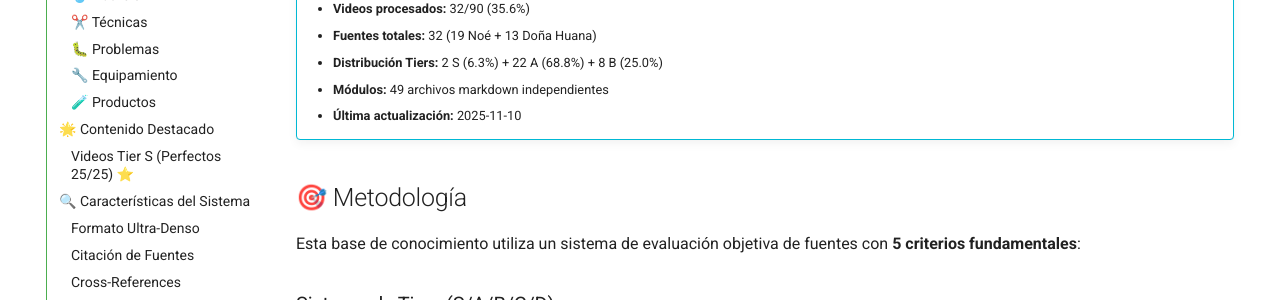
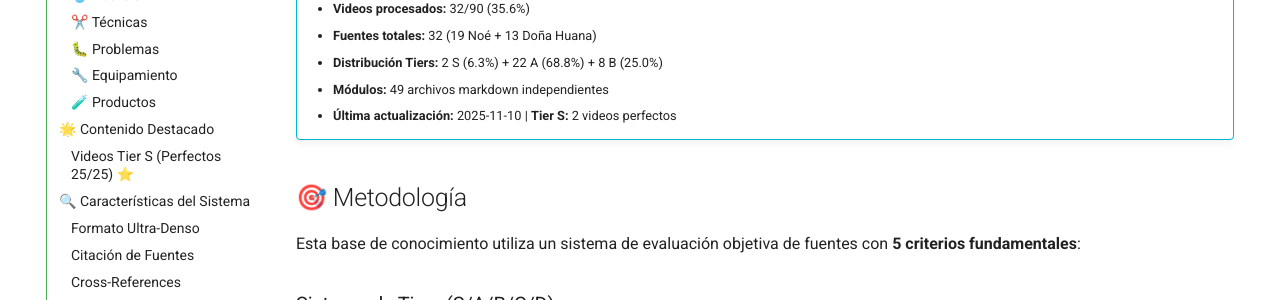
Before and after one commit to DonMrMango/cannabis-knowledge, an MkDocs documentation site: the page built from docs/index.md, in a window 1280 px wide and 900 px high. Shown: the part 425-725 px from the top of the window. Built offline with MkDocs 1.6.1 and Material for MkDocs 9.7.7, drawn with Linux system fonts in a browser that asks for light colours; comment, search, counter and statistics services are not loaded.

Commit message:
docs(wiki): Update homepage stats line to trigger rebuild

```diff
--- a/docs/index.md
+++ b/docs/index.md
@@ -9,7 +9,7 @@ Base de conocimiento modular sobre cultivo de cannabis construida a partir de an
     - **Fuentes totales:** 32 (19 Noé + 13 Doña Huana)
     - **Distribución Tiers:** 2 S (6.3%) + 22 A (68.8%) + 8 B (25.0%)
     - **Módulos:** 49 archivos markdown independientes
-    - **Última actualización:** 2025-11-10
+    - **Última actualización:** 2025-11-10 | **Tier S:** 2 videos perfectos
 
 ## 🎯 Metodología
 
```
